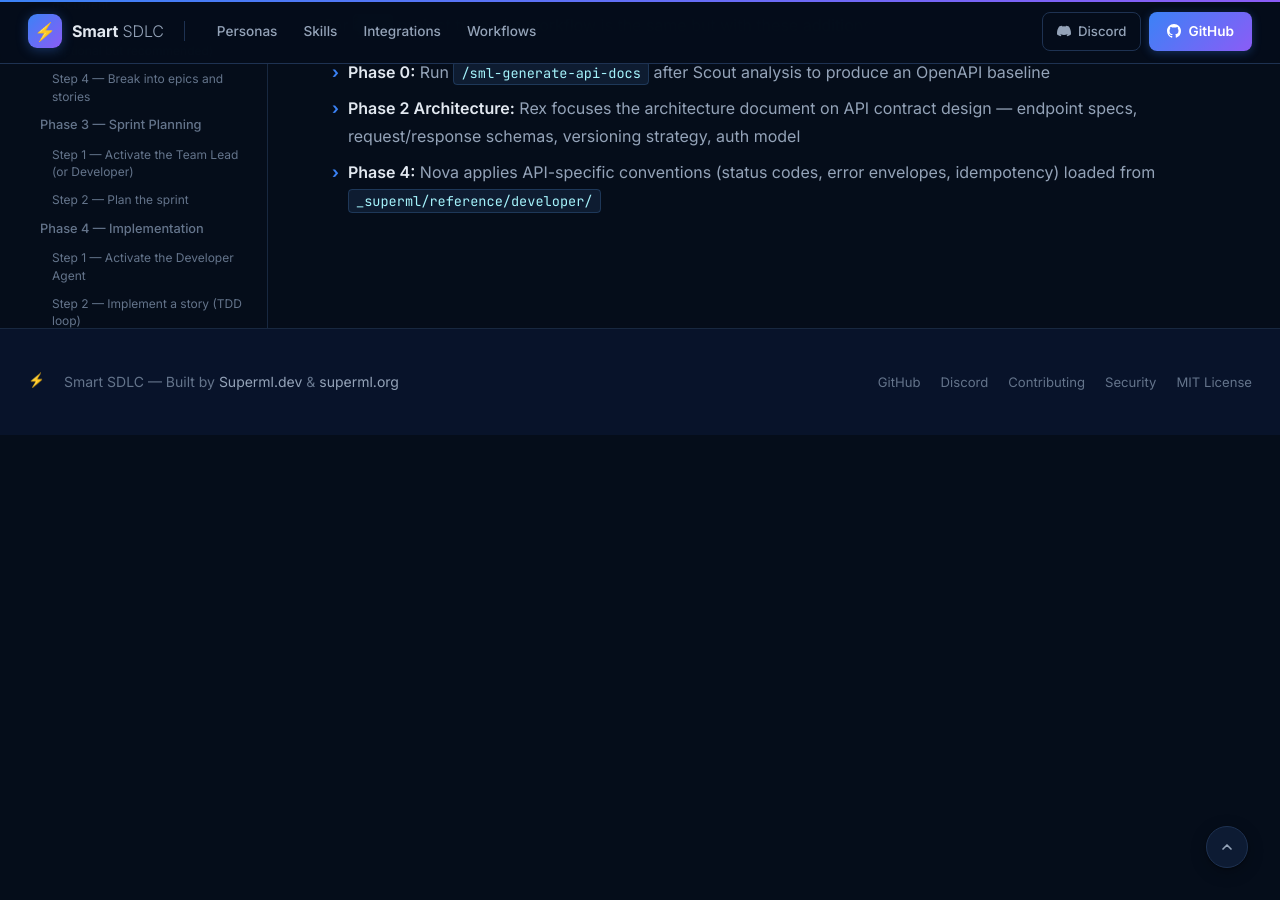
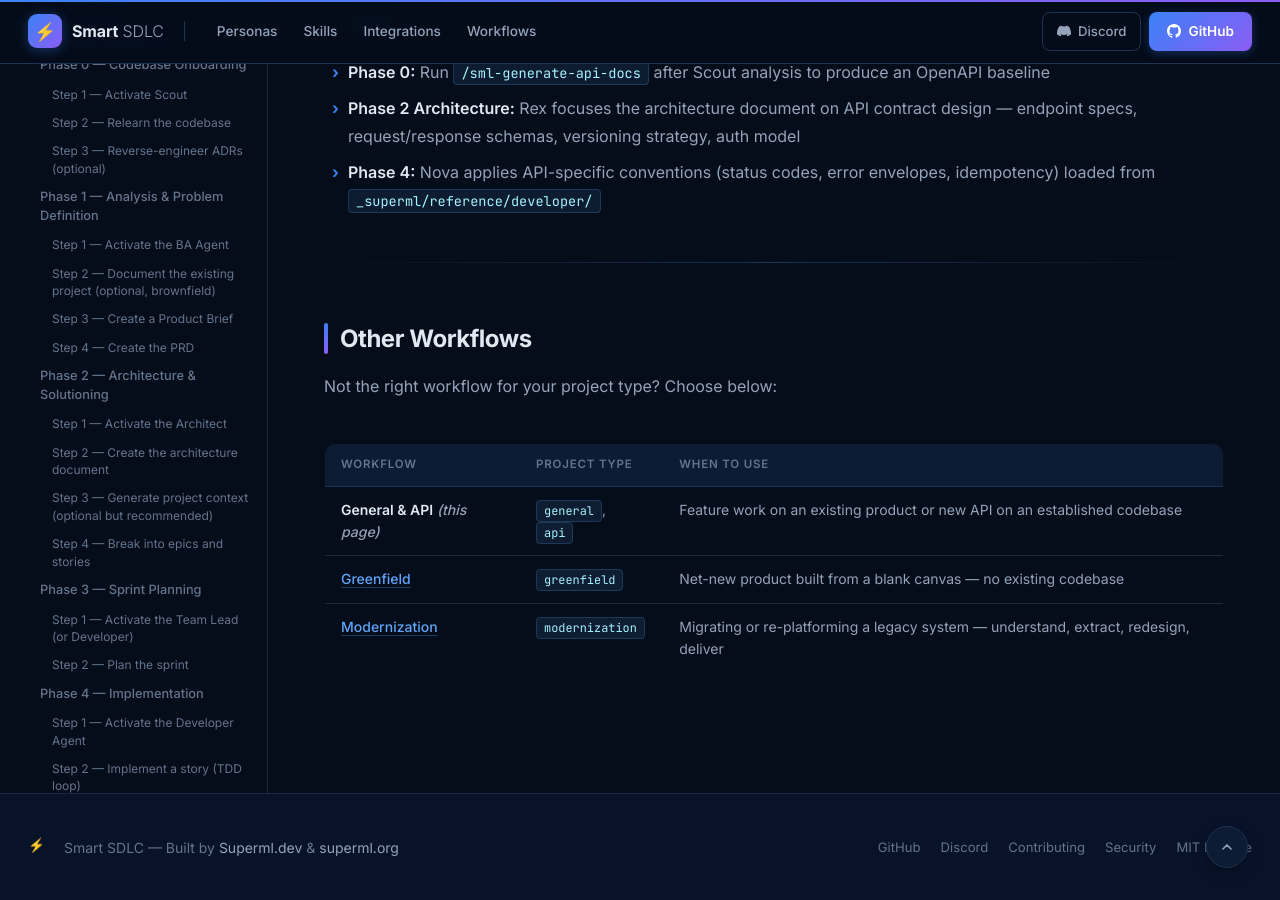
Before and after one commit to superMLdev/smart-sdlc, a Jekyll site: the page built from docs/workflows-general.md, in a window 1280 px wide and 900 px high, scrolled down 9065 px. Built offline with Jekyll 4.4.1, drawn with Linux system fonts in a browser that asks for light colours; our own code applies the rules of GitHub Pages for plain Markdown files.

Commit message:
docs: add Other Workflows navigation to all workflow pages

```diff
--- a/docs/workflows-general.md
+++ b/docs/workflows-general.md
@@ -301,3 +301,15 @@ For `api` project type, the workflow is the same but with these additions:
 - **Phase 0:** Run `/sml-generate-api-docs` after Scout analysis to produce an OpenAPI baseline
 - **Phase 2 Architecture:** Rex focuses the architecture document on API contract design — endpoint specs, request/response schemas, versioning strategy, auth model
 - **Phase 4:** Nova applies API-specific conventions (status codes, error envelopes, idempotency) loaded from `_superml/reference/developer/`
+
+---
+
+## Other Workflows
+
+Not the right workflow for your project type? Choose below:
+
+| Workflow | Project Type | When to Use |
+|---|---|---|
+| **General & API** *(this page)* | `general`, `api` | Feature work on an existing product or new API on an established codebase |
+| [Greenfield](workflows-greenfield) | `greenfield` | Net-new product built from a blank canvas — no existing codebase |
+| [Modernization](workflows-modernization) | `modernization` | Migrating or re-platforming a legacy system — understand, extract, redesign, deliver |
```
Also changed, not shown: docs/workflows-greenfield.md (+12 -0 lines), docs/workflows-modernization.md (+12 -0 lines).
